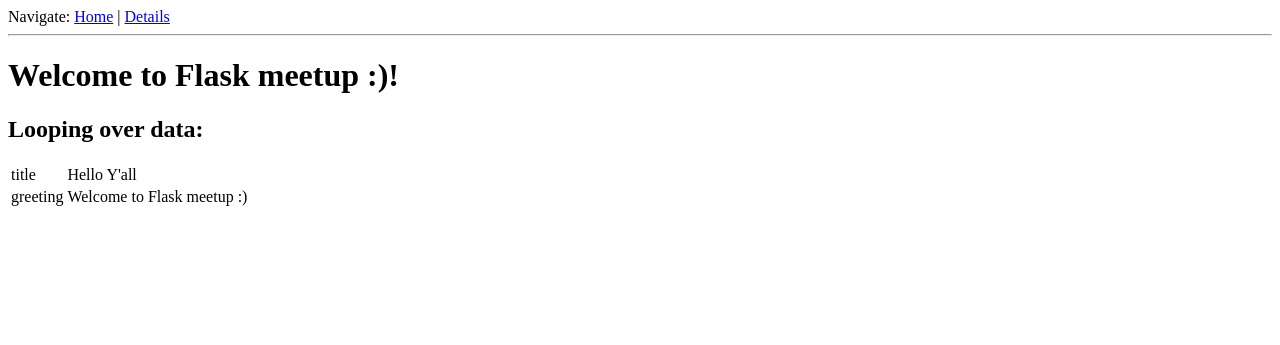
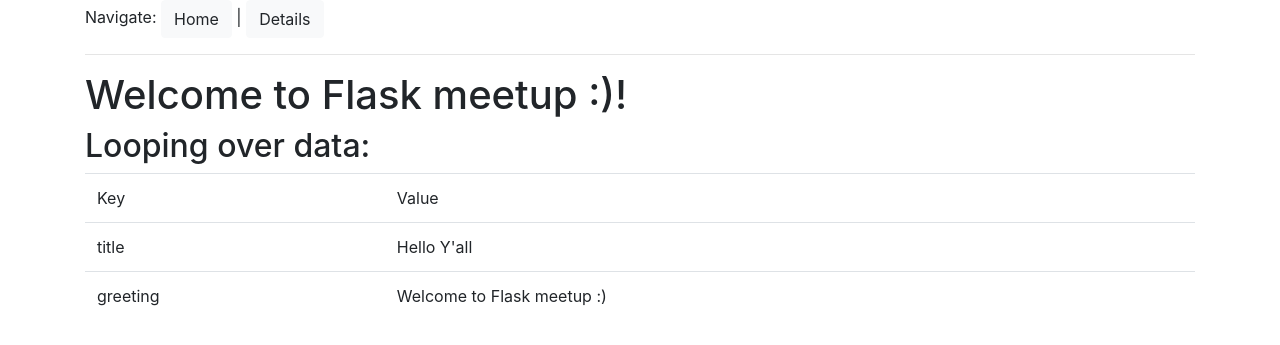
Before and after one commit to mjrulesamrat/cryptocurrencies-flask, a Flask app: page / in a window 1280 px wide. Shown: the top 345 px of the page. Run offline with Flask 2, Linux system fonts and the light colour scheme; some libraries are stand-ins or nearby versions.

Commit message:
static files | designing with bootstrap

```diff
--- a/app/templates/base.html
+++ b/app/templates/base.html
@@ -4,16 +4,19 @@
     {% block title %}
         <title>Overwrite this one</title>
     {% endblock title %}
+    <link rel="stylesheet" href="https://maxcdn.bootstrapcdn.com/bootstrap/4.0.0/css/bootstrap.min.css">
 </head>
 <body>
+    <div class="container">
         <!--Navigation for all pages-->
         <div>Navigate:
-    <a href="/index">Home</a> |
-    <a href="/details">Details</a>
+            <a href="/index" class="btn btn-light">Home</a> |
+            <a href="/details" class="btn btn-light">Details</a>
         </div>
         <hr>
         {% block content %}
             <h1>Base body content</h1>
         {% endblock content %}
+    </div>
 </body>
 </html>
--- a/app/templates/index.html
+++ b/app/templates/index.html
@@ -10,7 +10,9 @@
     <h1>{{ data.greeting }}!</h1>
 
     <h2>Looping over data:</h2>
-    <table>
+    <table class="table">
+        <td>Key</td>
+        <td>Value</td>
         {% for key, value in data.items() %}
             <tr>
                 <td>{{key}}</td>
```
Lines whose indentation alone changed are shown as unchanged.
